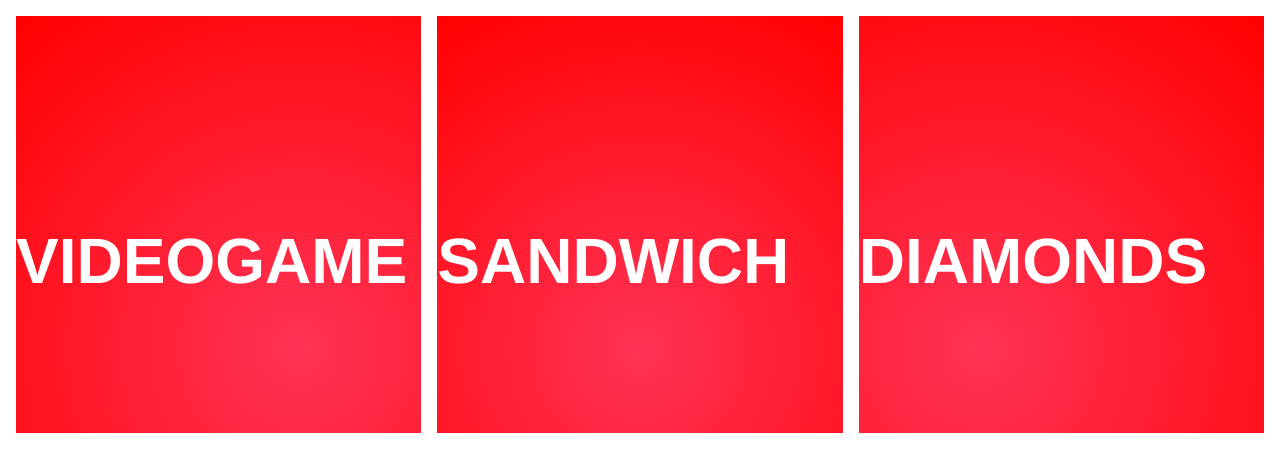
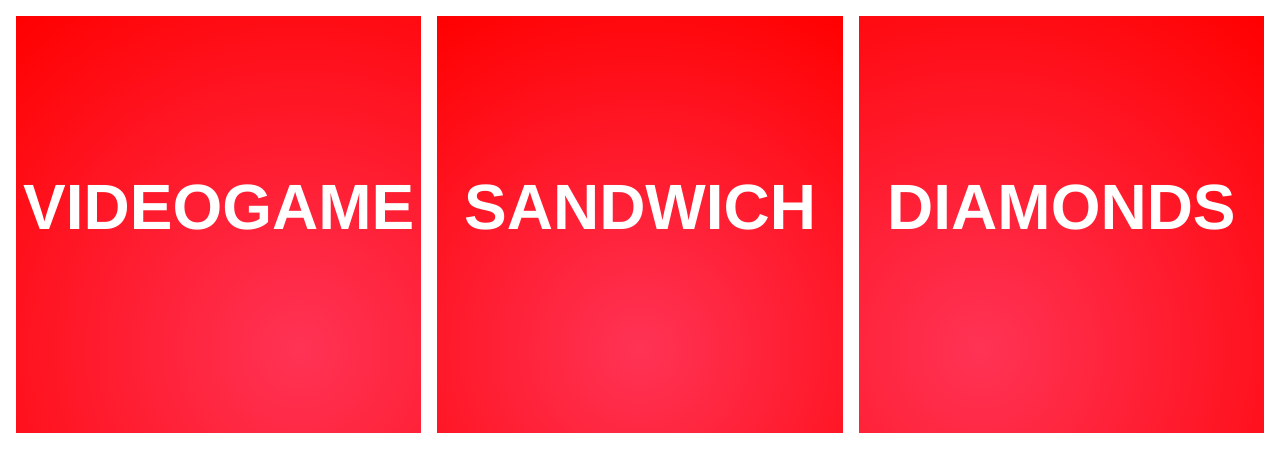
Before and after one commit to jonsolari/flippy-floppy, a Vue app: page / in a window 1280 px wide. Shown: the top 472 px of the page. Built offline with nearby package versions, Linux system fonts and the light colour scheme.

Commit message:
viewport based typography added

```diff
--- a/src/components/Slide.vue
+++ b/src/components/Slide.vue
@@ -23,42 +23,47 @@ export default {
 
 .left{
   display: flex;
+  flex-direction: column;
+  align-items: center;
   background-image: radial-gradient(circle at 70% 80%, #f35, #F00);
   width: 33%;
   padding-top: 33%;
-  /* position: relative; */
+  position: relative;
   margin: 8px;
 }
 
 .middle{
-   display: flex;
+  display: flex;
+  flex-direction: column;
+  align-items: center;
   background-image: radial-gradient(circle at 50% 80%, #f35, #F00);
   width: 33%;
   padding-top: 33%;
-  /* position: relative; */
+  position: relative;
   margin: 8px;
 }
 
 .right{
-   display: flex;
+  display: flex;
+  flex-direction: column;
+  align-items: center;
   background-image: radial-gradient(circle at 30% 80%, #f35, #F00);
   width: 33%;
   padding-top: 33%;
-  /* position: relative; */
+  position: relative;
   margin: 8px;
 }
 
 .text{
   color: white;
+  display: flex;
+  align-self: center;
   position: absolute;
-  font-size: 4rem;
+  font-size: 8vh;
   font-family: helvetica;
   font-weight: bold;
   text-align: center;
-  top: 20%;
-
-
-
+  bottom: 30%;
 }
 
 </style>
```
